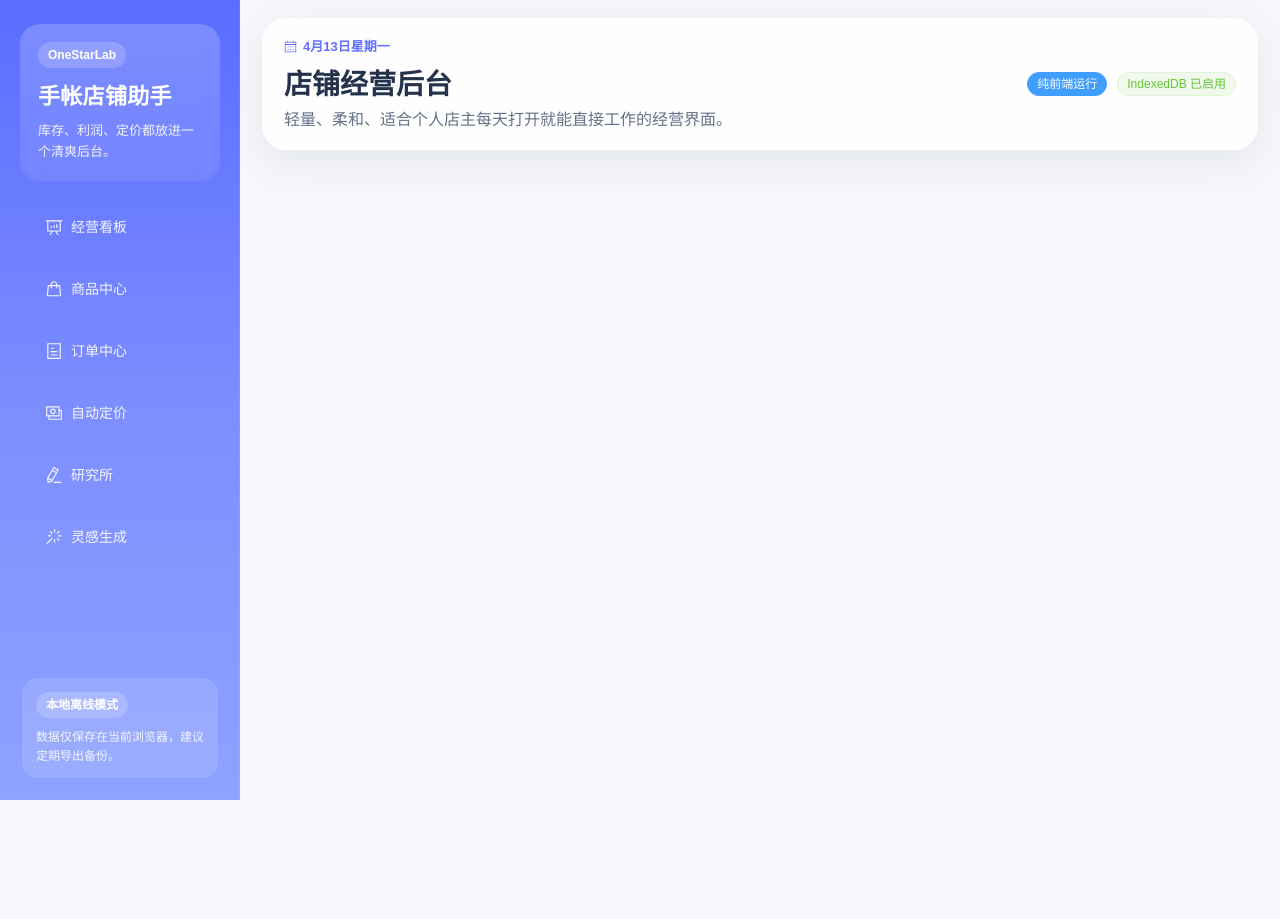
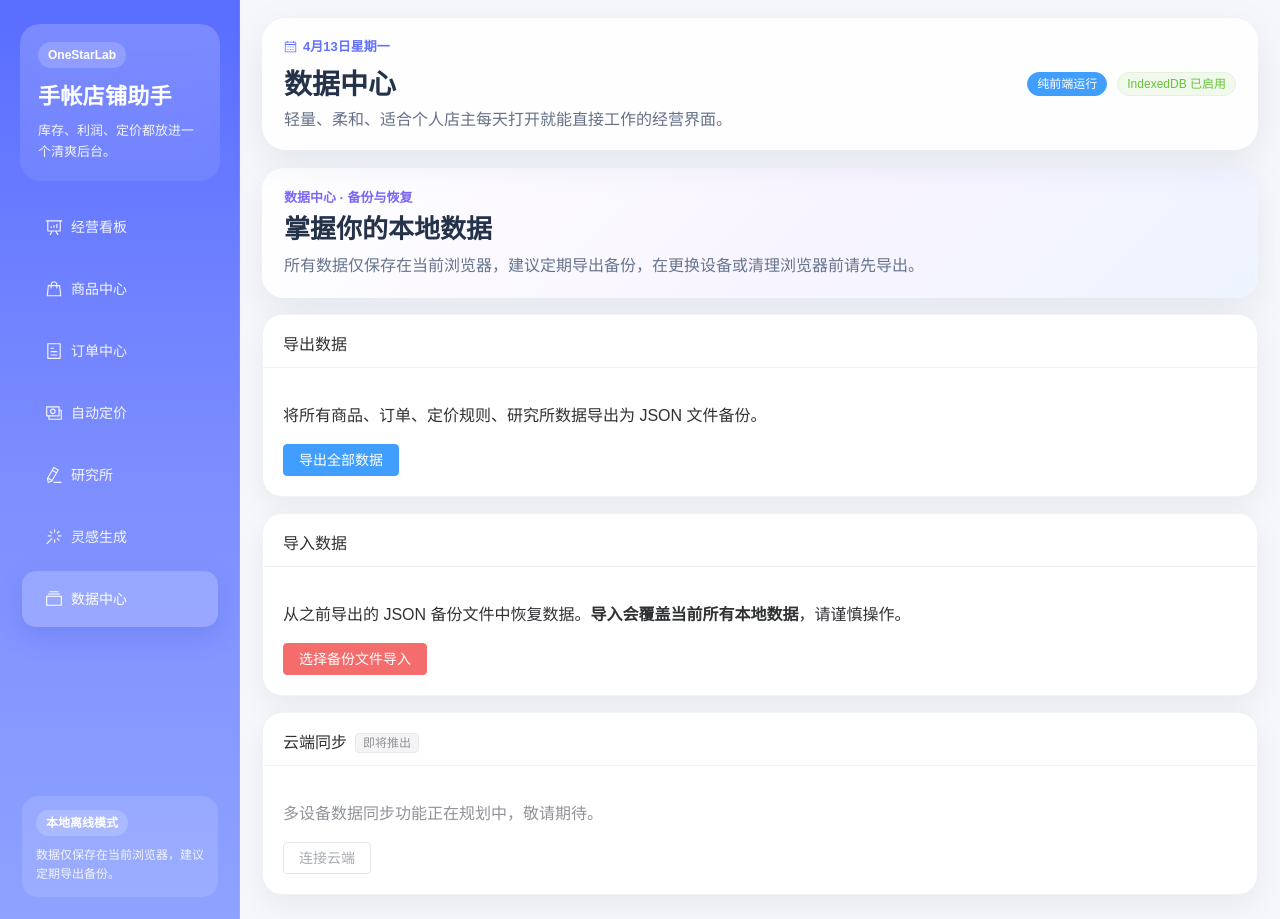
Before and after one commit to jwxhhxx/oneStarLab, a Vue app: page /data in a window 1280 px wide. Before the commit the page ends 800 px from the top, so only its background shows below. Built offline with nearby package versions, Linux system fonts and the light colour scheme.

Commit message:
feat: add data center page with export/import using dexie-export-import

```diff
--- a/package.json
+++ b/package.json
@@ -12,6 +12,7 @@
     "@element-plus/icons-vue": "^2.3.1",
     "dayjs": "^1.11.13",
     "dexie": "^4.0.8",
+    "dexie-export-import": "^4.4.0",
     "echarts": "^5.6.0",
     "element-plus": "^2.10.0",
     "pinia": "^3.0.3",
--- a/src/App.vue
+++ b/src/App.vue
@@ -1,5 +1,5 @@
 <script setup lang="ts">
-import { Calendar, DataAnalysis, EditPen, Goods, MagicStick, Money, Tickets } from '@element-plus/icons-vue';
+import { Calendar, DataAnalysis, EditPen, Files, Goods, MagicStick, Money, Tickets } from '@element-plus/icons-vue';
 import { computed } from 'vue';
 import { useRoute } from 'vue-router';
 
@@ -12,6 +12,7 @@ const menus = [
   { path: '/pricing', label: '自动定价', icon: Money },
   { path: '/lab', label: '研究所', icon: EditPen },
   { path: '/inspiration', label: '灵感生成', icon: MagicStick },
+  { path: '/data', label: '数据中心', icon: Files },
 ];
 
 const pageTitle = computed(() => String(route.meta.title ?? '店铺经营后台'));
--- a/src/router/index.ts
+++ b/src/router/index.ts
@@ -39,6 +39,12 @@ const router = createRouter({
       component: () => import('@/views/InspirationView.vue'),
       meta: { title: '灵感生成' },
     },
+    {
+      path: '/data',
+      name: 'data',
+      component: () => import('@/views/DataView.vue'),
+      meta: { title: '数据中心' },
+    },
   ],
 });
 
--- /dev/null
+++ b/src/views/DataView.vue
@@ -0,0 +1,121 @@
+<script setup lang="ts">
+import { ref } from 'vue';
+import { exportDB, importDB } from 'dexie-export-import';
+import { ElMessage, ElMessageBox } from 'element-plus';
+
+import { db } from '@/db/appDb';
+import { useShopStore } from '@/stores/useShopStore';
+
+const store = useShopStore();
+
+const importing = ref(false);
+const exporting = ref(false);
+const fileInputRef = ref<HTMLInputElement | null>(null);
+
+async function handleExport() {
+  exporting.value = true;
+  try {
+    const blob = await exportDB(db);
+    const url = URL.createObjectURL(blob);
+    const a = document.createElement('a');
+    const date = new Date().toISOString().slice(0, 10);
+    a.href = url;
+    a.download = `onestarlab-backup-${date}.json`;
+    a.click();
+    URL.revokeObjectURL(url);
+    ElMessage.success('数据已导出');
+  } catch (e) {
+    ElMessage.error('导出失败，请重试');
+  } finally {
+    exporting.value = false;
+  }
+}
+
+async function handleImport(e: Event) {
+  const file = (e.target as HTMLInputElement).files?.[0];
+  if (!file) return;
+
+  try {
+    await ElMessageBox.confirm(
+      '导入会覆盖当前所有本地数据，建议先导出备份。确认继续？',
+      '覆盖确认',
+      { type: 'warning', confirmButtonText: '确认导入', cancelButtonText: '取消' },
+    );
+  } catch {
+    // 用户取消
+    if (fileInputRef.value) fileInputRef.value.value = '';
+    return;
+  }
+
+  importing.value = true;
+  try {
+    await db.delete();
+    await db.open();
+    await importDB(file, { clearTablesBeforeImport: true });
+    await store.loadAll();
+    ElMessage.success('数据导入成功，页面已刷新');
+  } catch (e) {
+    ElMessage.error('导入失败，请检查文件格式');
+  } finally {
+    importing.value = false;
+    if (fileInputRef.value) fileInputRef.value.value = '';
+  }
+}
+</script>
+
+<template>
+  <div class="page-stack">
+    <section class="page-hero">
+      <div>
+        <div class="hero-kicker">数据中心 · 备份与恢复</div>
+        <h2 class="hero-title">掌握你的本地数据</h2>
+        <p class="hero-description">
+          所有数据仅保存在当前浏览器，建议定期导出备份，在更换设备或清理浏览器前请先导出。
+        </p>
+      </div>
+    </section>
+
+    <!-- 数据导出 -->
+    <el-card class="section-card">
+      <template #header>
+        <span class="card-section-title">导出数据</span>
+      </template>
+      <p class="section-desc">将所有商品、订单、定价规则、研究所数据导出为 JSON 文件备份。</p>
+      <el-button type="primary" :loading="exporting" @click="handleExport">
+        导出全部数据
+      </el-button>
+    </el-card>
+
+    <!-- 数据导入 -->
+    <el-card class="section-card">
+      <template #header>
+        <span class="card-section-title">导入数据</span>
+      </template>
+      <p class="section-desc">
+        从之前导出的 JSON 备份文件中恢复数据。<strong>导入会覆盖当前所有本地数据</strong>，请谨慎操作。
+      </p>
+      <el-button type="danger" :loading="importing" @click="fileInputRef?.click()">
+        选择备份文件导入
+      </el-button>
+      <input
+        ref="fileInputRef"
+        type="file"
+        accept="application/json,.json"
+        style="display: none"
+        @change="handleImport"
+      />
+    </el-card>
+
+    <!-- 云同步（预留） -->
+    <el-card class="section-card">
+      <template #header>
+        <span class="card-section-title">云端同步</span>
+        <el-tag size="small" type="info" style="margin-left: 8px">即将推出</el-tag>
+      </template>
+      <p class="section-desc" style="color: var(--el-text-color-secondary)">
+        多设备数据同步功能正在规划中，敬请期待。
+      </p>
+      <el-button disabled>连接云端</el-button>
+    </el-card>
+  </div>
+</template>
```
Also changed, not shown: 1 other file (tests, documents, lock files or other folders).
